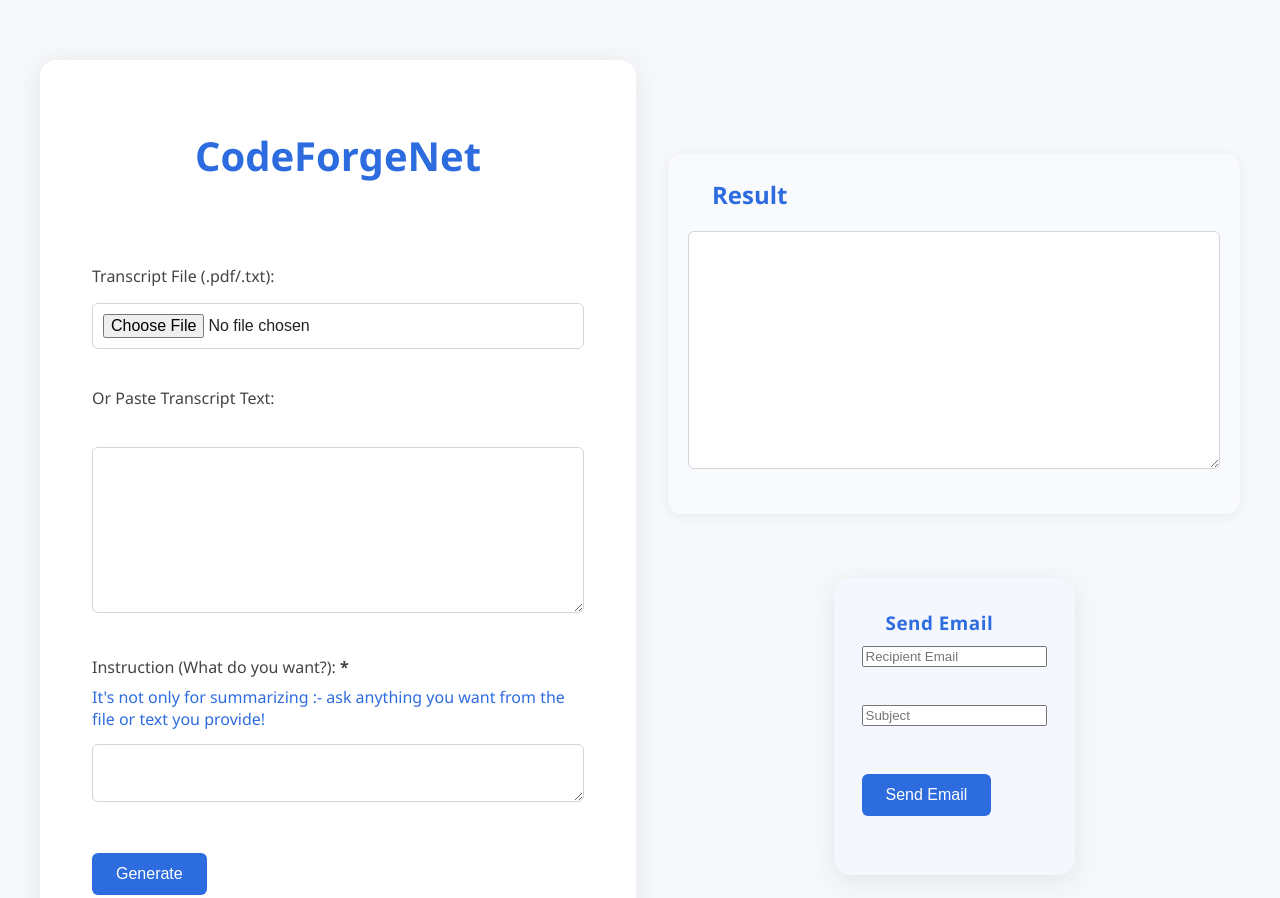
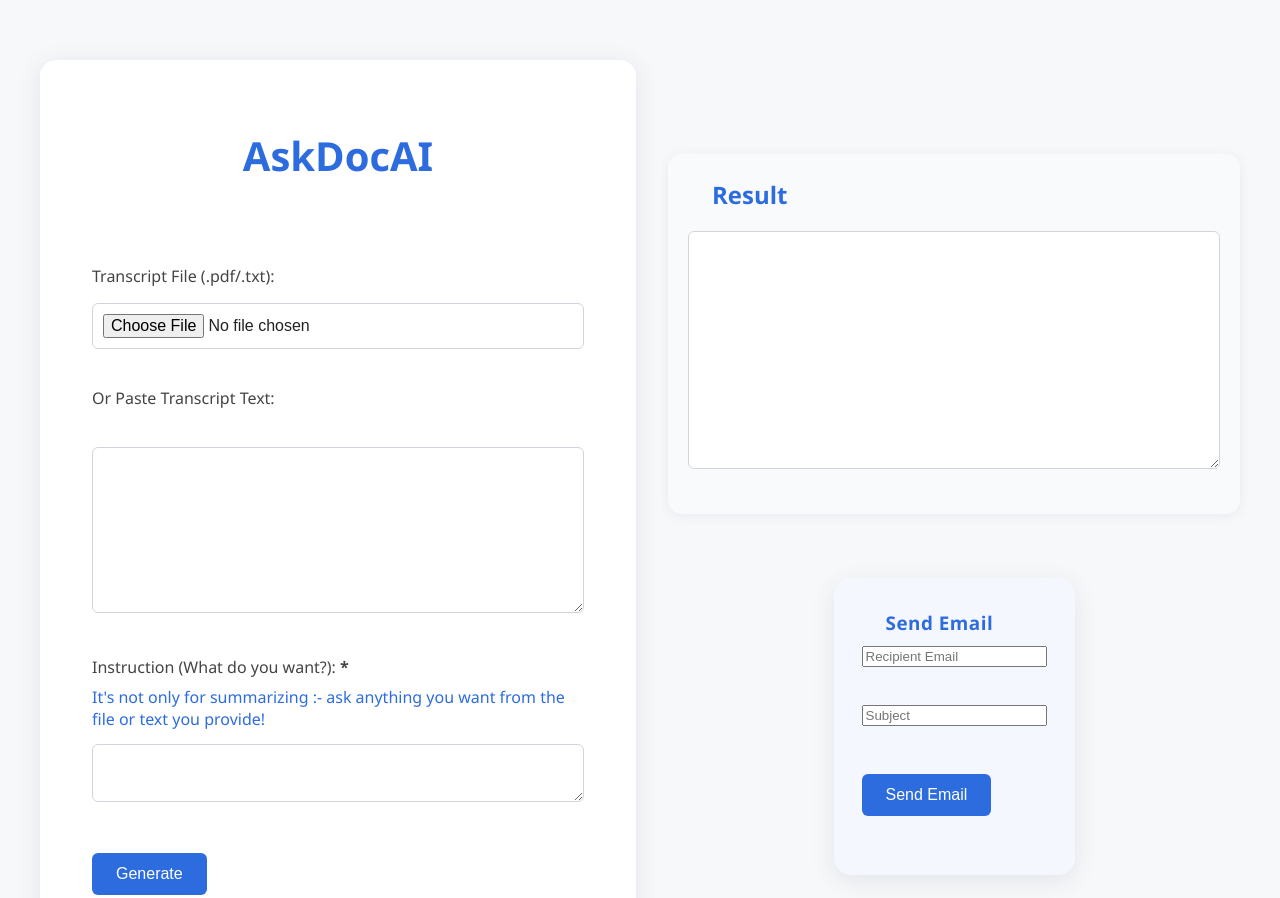
Before and after one commit to CodeForgeNet/AskDockAI, a website: page public/index.html in a window 1280 px wide. Shown: the top 898 px of the page. Drawn offline with Linux system fonts and the light colour scheme.

Commit message:
update html file

```diff
--- a/public/index.html
+++ b/public/index.html
@@ -11,7 +11,7 @@
 
   <div class="main-flex">
     <div class="form">
-      <h1>CodeForgeNet</h1>
+      <h1>AskDocAI</h1>
       <form id="form">
         <label>Transcript File (.pdf/.txt):</label>
         <input type="file" id="file"><br><br>
```
